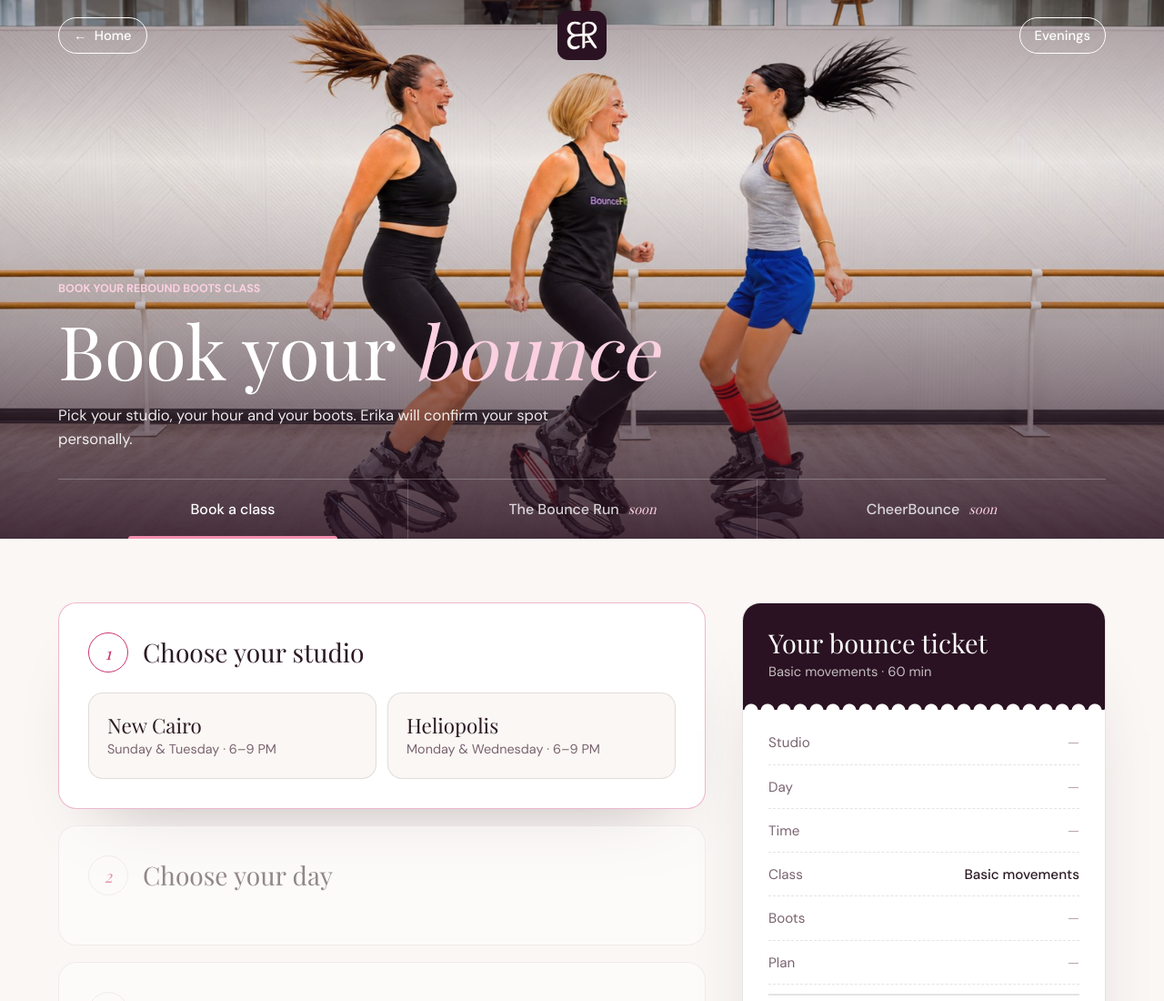
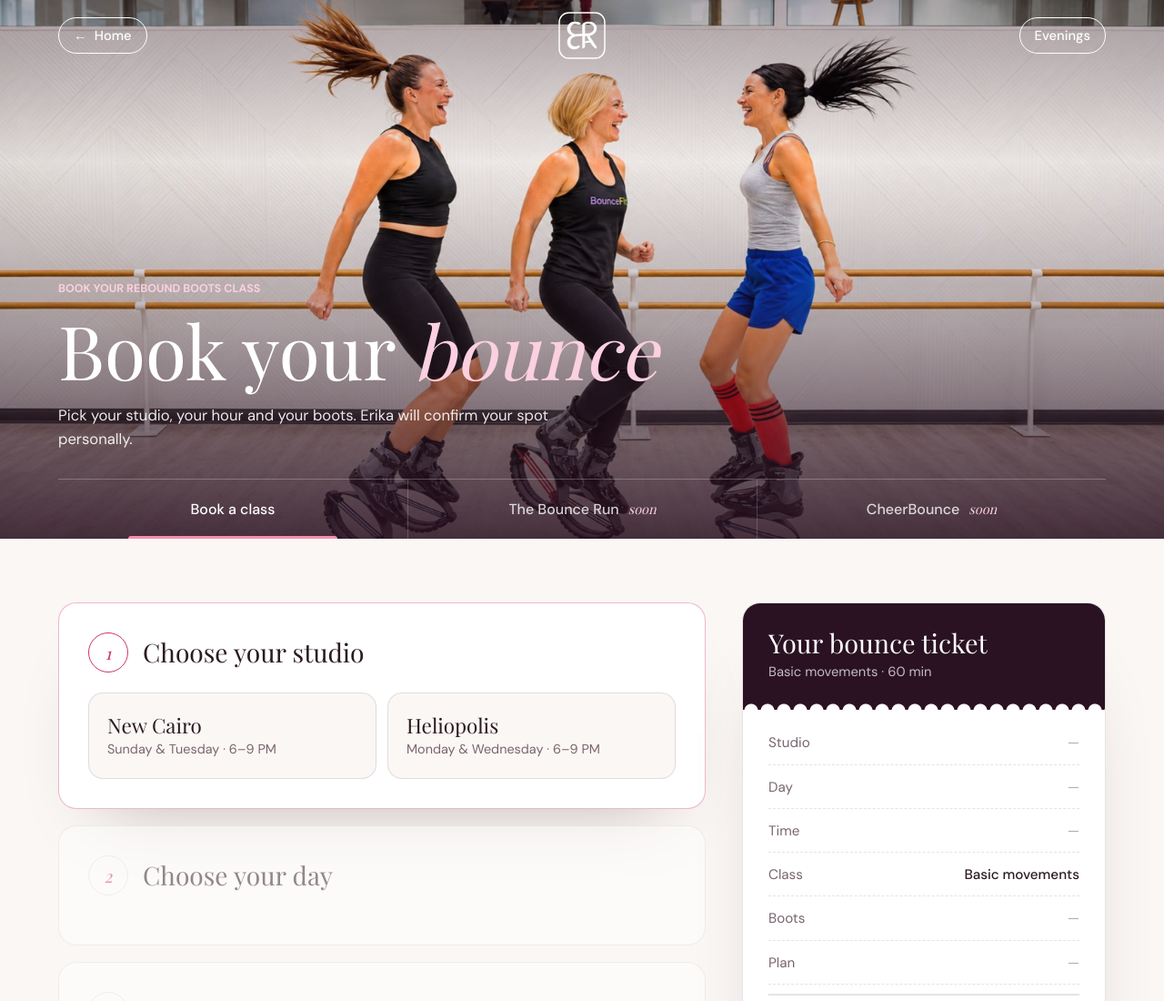
Before and after one commit to wai-solutions/erika-bounce-fit-boots, a plain HTML site: page booking.html in a window 1280 px wide. Shown: the top 1100 px of the page at 91% size. Drawn offline with nearby package versions, Linux system fonts and the light colour scheme; a web font is replaced by a local one.

Commit message:
Header: outlined rounded-square Erika icon (adapts ivory on photo, ink on cream)
Co-Authored-By: Claude Opus 5.5 <noreply@anthropic.com>
Claude-Session: https://claude.ai/code/session_01PndDAyDv9nfmo7bc66hBfu

```diff
--- a/booking.html
+++ b/booking.html
@@ -216,7 +216,7 @@ footer a:hover{color:var(--rose)}
 <canvas id="confetti"></canvas>
 <nav class="top" id="nav"><div class="wrap">
   <a href="index.html" class="back">← <span>Home</span></a>
-  <a href="index.html" class="logo" aria-label="Erika | Bounce Fit Boots, home"><svg class="lg-r" viewBox="0 0 512 512" aria-hidden="true"><rect width="512" height="512" rx="112" fill="#2A1222"/><g transform="translate(256 256) scale(1.413897) translate(-126.66667 -131.83333)"><g fill="#FBF7F4"><path d="M117 46C113 52 106 53 96 51C67 38 40 57 42 86C43 110 61 122 86 122L134 118C145 117 147 132 135 135L84 138C59 140 40 158 42 182C44 208 70 221 97 207C105 203 111 207 111 213C110 221 94 232 75 234C44 236 20 217 18 185C16 161 29 140 51 130C27 122 16 104 17 82C18 49 43 28 74 29C93 29 121 35 117 46Z" fill-rule="evenodd"/><path d="M129 220L129 52C129 40 153 28 177 29C214 30 236 50 236 79C236 108 210 131 182 136L149 137L149 213C149 222 141 228 133 228C130 228 129 225 129 220ZM149 117L172 117C199 115 216 99 215 79C215 59 199 46 177 45C166 44 154 48 149 52L149 117Z" fill-rule="evenodd"/><path d="M166 128L177 126C194 152 218 190 234 214C240 223 230 232 222 226C205 213 185 181 170 154C165 145 161 138 166 128Z" fill-rule="evenodd"/><path d="M142 182C151 173 164 170 177 170L200 169C207 168 212 177 205 182L185 183C162 184 151 191 142 182Z" fill-rule="evenodd"/></g></g></svg></a>
+  <a href="index.html" class="logo" aria-label="Erika | Bounce Fit Boots, home"><svg class="lg-r" viewBox="0 0 512 512" aria-hidden="true"><rect x="19" y="19" width="474" height="474" rx="100" fill="none" stroke="currentColor" stroke-width="14"/><g transform="translate(256 256) scale(1.413897) translate(-126.66667 -131.83333)"><g fill="currentColor"><path d="M117 46C113 52 106 53 96 51C67 38 40 57 42 86C43 110 61 122 86 122L134 118C145 117 147 132 135 135L84 138C59 140 40 158 42 182C44 208 70 221 97 207C105 203 111 207 111 213C110 221 94 232 75 234C44 236 20 217 18 185C16 161 29 140 51 130C27 122 16 104 17 82C18 49 43 28 74 29C93 29 121 35 117 46Z" fill-rule="evenodd"/><path d="M129 220L129 52C129 40 153 28 177 29C214 30 236 50 236 79C236 108 210 131 182 136L149 137L149 213C149 222 141 228 133 228C130 228 129 225 129 220ZM149 117L172 117C199 115 216 99 215 79C215 59 199 46 177 45C166 44 154 48 149 52L149 117Z" fill-rule="evenodd"/><path d="M166 128L177 126C194 152 218 190 234 214C240 223 230 232 222 226C205 213 185 181 170 154C165 145 161 138 166 128Z" fill-rule="evenodd"/><path d="M142 182C151 173 164 170 177 170L200 169C207 168 212 177 205 182L185 183C162 184 151 191 142 182Z" fill-rule="evenodd"/></g></g></svg></a>
   <div class="h-right"><a href="index.html#schedule">Evenings</a></div>
 </div></nav>
 <header class="hero">
```
Also changed, not shown: index.html (+1 -1 lines).
